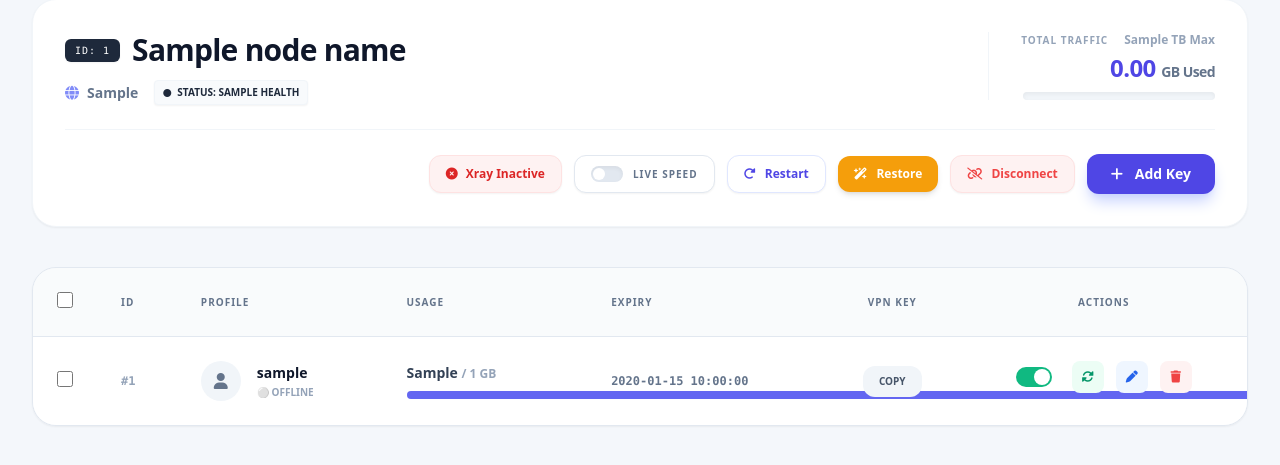
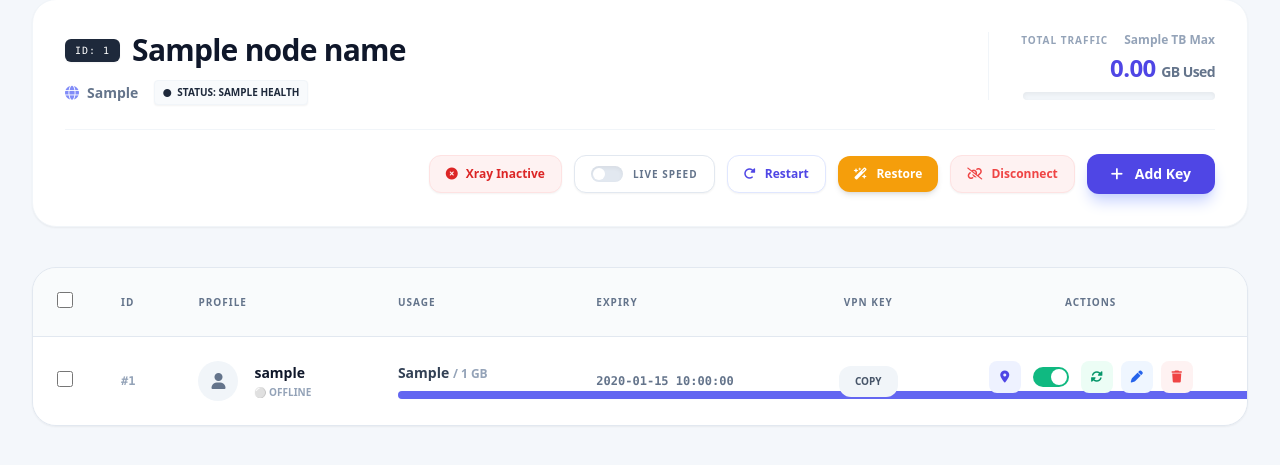
Before and after one commit to chitaw2000/PanelMaster, a Flask app: template templates/node.html in a window 1280 px wide. Shown: the part 124-589 px from the top of the page. Run offline with Flask 3, Linux system fonts and the light colour scheme; the visitor is signed in with stand-in values (Sample User, id 1); the template is opened without the code that fills it: most values are stand-ins (such as "Sample title", 1, 10 or a date in 2020); parts of the project's set-up code (start-up, migrations or seed data) failed here and were passed over; some libraries are stand-ins or nearby versions.

Commit message:
Update node.html

```diff
--- a/templates/node.html
+++ b/templates/node.html
@@ -16,7 +16,6 @@
 </head>
 <body class="bg-[#f4f7fb] font-sans pb-16 text-slate-800">
 
-<!-- 🚀 Top Navigation with Right Menu Bar -->
 <nav class="glass border-b border-slate-200/60 sticky top-0 z-40 mb-10 shadow-sm">
     <div class="max-w-7xl mx-auto px-6 lg:px-8 py-4 flex justify-between items-center">
         <a href="/" class="text-sm font-bold text-slate-600 hover:text-indigo-600 transition flex items-center bg-white px-4 py-2 rounded-xl shadow-sm border border-slate-100"><i class="fa-solid fa-arrow-left mr-2"></i> Dashboard</a>
@@ -94,8 +93,10 @@
         <td class="p-6"><div class="flex flex-col"><span class="font-black text-slate-700 text-sm">{{ u.used_gb_str }} <span class="text-xs text-slate-400">/ {{ u.total_gb }} GB</span></span><div class="w-28 h-2 bg-slate-100 rounded-full mt-2"><div class="h-full bg-indigo-500 rounded-full" style="width: {{ (u.used_bytes / (u.total_gb * 1024**3) * 100) if u.total_gb > 0 else 0 }}%"></div></div></div></td>
         <td class="p-6 font-mono text-xs font-bold text-slate-500">{{ u.expire_date }}</td>
         <td class="p-6 text-center"><textarea id="k_{{ loop.index }}" class="hidden">{{ u.actual_key }}</textarea><button type="button" onclick="copyK('k_{{ loop.index }}')" class="bg-slate-100 hover:bg-indigo-600 hover:text-white text-slate-600 px-4 py-2 rounded-xl text-[10px] font-black uppercase transition-colors">Copy</button></td>
-        <td class="p-6 text-center flex justify-center gap-3 items-center">
-            <label class="relative inline-flex items-center cursor-pointer mr-2"><input type="checkbox" class="sr-only peer" {% if not u.is_blocked %}checked{% endif %} onchange="submitToggle('{{ u.username }}')"><div class="w-9 h-5 bg-slate-200 rounded-full peer peer-checked:after:translate-x-full after:absolute after:top-[2px] after:left-[2px] after:bg-white after:rounded-full after:h-4 after:w-4 after:transition-all peer-checked:bg-emerald-500"></div></label>
+        <td class="p-6 text-center flex justify-center gap-2 items-center">
+            <!-- 🚀 THE FIX: View IP Button added here -->
+            <button type="button" onclick="openIpModal('{{ u.username }}')" class="bg-indigo-50 text-indigo-600 hover:bg-indigo-600 hover:text-white w-8 h-8 rounded-lg flex items-center justify-center transition-colors" title="View Active IPs"><i class="fa-solid fa-location-dot text-xs"></i></button>
+            <label class="relative inline-flex items-center cursor-pointer mx-1"><input type="checkbox" class="sr-only peer" {% if not u.is_blocked %}checked{% endif %} onchange="submitToggle('{{ u.username }}')"><div class="w-9 h-5 bg-slate-200 rounded-full peer peer-checked:after:translate-x-full after:absolute after:top-[2px] after:left-[2px] after:bg-white after:rounded-full after:h-4 after:w-4 after:transition-all peer-checked:bg-emerald-500"></div></label>
             <button type="button" onclick="openRenew('{{ u.username }}')" class="bg-emerald-50 text-emerald-600 hover:bg-emerald-500 hover:text-white w-8 h-8 rounded-lg flex items-center justify-center transition-colors"><i class="fa-solid fa-rotate text-xs"></i></button>
             <button type="button" onclick="openM('{{ u.username }}', '{{ u.total_gb }}', '{{ u.expire_date }}')" class="bg-blue-50 text-blue-600 hover:bg-blue-600 hover:text-white w-8 h-8 rounded-lg flex items-center justify-center transition-colors"><i class="fa-solid fa-pen text-xs"></i></button>
             <button type="button" onclick="if(confirm('Delete {{ u.username }}?')) submitDelete('{{ u.username }}');" class="bg-red-50 text-red-500 hover:bg-red-500 hover:text-white w-8 h-8 rounded-lg flex items-center justify-center transition-colors"><i class="fa-solid fa-trash text-xs"></i></button>
@@ -120,11 +121,26 @@
 
 <div id="installPromptModal" class="hidden fixed inset-0 glass-dark flex items-center justify-center p-4 z-50"><div class="bg-white rounded-3xl p-8 w-[400px] shadow-2xl text-center border border-slate-100"><h2 class="text-2xl font-black mb-2">Node Added!</h2><p class="text-slate-500 text-sm font-bold mb-6">Setup Xray-Core automatically.</p><div class="mb-6 p-4 rounded-xl bg-slate-50 border border-slate-200"><p id="sshStatusText" class="font-bold text-slate-600">Checking SSH...</p><div id="sshInstructions" class="hidden mt-4 text-left border-t border-slate-200 pt-4"><p class="text-red-500 font-black text-xs">SSH Not Connected</p><p class="text-slate-600 text-[10px] mt-1">Add Master Server's Public Key to Node.</p><button type="button" onclick="checkSSH()" class="mt-3 w-full bg-slate-800 text-white px-4 py-2 rounded-lg text-xs font-bold">Check Again</button></div></div><form id="installForm" method="POST"><div class="flex gap-3 justify-center"><button type="button" onclick="document.getElementById('installPromptModal').classList.add('hidden')" class="bg-slate-100 px-6 py-3 font-bold text-slate-500 rounded-xl w-full">Later</button><button type="submit" id="installBtn" disabled class="bg-indigo-600 text-white px-8 py-3 rounded-xl font-bold w-full opacity-50">Install Xray</button></div></form></div></div>
 
+<!-- 🚀 THE FIX: IP Tracker Modal Box -->
+<div id="ipModal" class="hidden fixed inset-0 glass-dark flex items-center justify-center p-4 z-[90] transition-all">
+    <div class="bg-white rounded-3xl p-8 w-[400px] shadow-2xl border border-slate-100">
+        <h2 class="text-xl font-black mb-2 text-slate-800 flex items-center gap-2"><i class="fa-solid fa-location-dot text-indigo-500"></i> Active Connections</h2>
+        <p class="text-xs font-bold text-slate-500 mb-6 bg-slate-50 p-2 rounded truncate border border-slate-100">User: <span id="ipModalUser" class="text-indigo-600 font-black tracking-wider"></span></p>
+        <div id="ipModalContent" class="space-y-3 min-h-[100px] max-h-[300px] overflow-y-auto pr-1">
+            <!-- Dynamic Content -->
+        </div>
+        <div class="mt-6 flex justify-end border-t border-slate-100 pt-4">
+            <button type="button" onclick="document.getElementById('ipModal').classList.add('hidden')" class="bg-slate-100 hover:bg-slate-200 text-slate-600 px-6 py-2.5 rounded-xl font-bold transition shadow-sm">Close</button>
+        </div>
+    </div>
+</div>
+
 <script>
-// 🚀 ALL REQUIRED JS FUNCTIONS ARE HERE 100% INTACT
+// 🚀 Dropdown Toggle & Auto Close
 function toggleDropdown(){document.getElementById('topMenu').classList.toggle('hidden');}
 window.onclick=function(e){if(!e.target.closest('.dropdown-container')){let d=document.getElementById("topMenu");if(d&&!d.classList.contains('hidden'))d.classList.add('hidden');}}
 
+// 🚀 Bulk Selection
 function updateBulkUI(){const c=document.querySelectorAll('input[name="usernames"]:checked').length;const d=document.getElementById('bulkActions');if(c>0){d.classList.remove('hidden');document.getElementById('selCount').innerText=c;}else{d.classList.add('hidden');}}
 const CURRENT_NODE_ID = "{{ node_id }}"; let speedInterval=null; let lastStats={}; let lastTime=0; let checkNodeId = '';
 
@@ -140,6 +156,36 @@ async function checkXrayStatus(){try{const res=await fetch('/api/check_xray/'+CU
 function toggleSpeedMonitor(){const e=document.getElementById('speedToggle').checked;localStorage.setItem('speedToggleState_'+CURRENT_NODE_ID,e);const tags=document.querySelectorAll('.live-speed-tag');if(e){tags.forEach(el=>el.classList.remove('hidden'));lastTime=Date.now();fetchStats();speedInterval=setInterval(fetchStats,2000);}else{tags.forEach(el=>el.classList.add('hidden'));clearInterval(speedInterval);lastStats={};}}
 async function fetchStats(){try{const res=await fetch('/api/stats/'+CURRENT_NODE_ID);const json=await res.json();if(json.status==='ok'){const now=Date.now();const td=(now-lastTime)/1000;const cs=json.data;for(const u in cs){if(lastStats[u]!==undefined){const bd=cs[u]-lastStats[u];let s=0;if(bd>0&&td>0)s=bd/td;let str="0 B/s";if(s>1024*1024)str=(s/(1024*1024)).toFixed(2)+" MB/s";else if(s>1024)str=(s/1024).toFixed(2)+" KB/s";else if(s>0)str=s.toFixed(0)+" B/s";const el=document.getElementById('speed_'+u);if(el){el.innerText=str;el.classList.add('text-emerald-500');setTimeout(()=>el.classList.remove('text-emerald-500'),500);}}}lastStats=cs;lastTime=now;}}catch(e){}}
 
+// 🚀 THE FIX: IP Tracker Async Function
+async function openIpModal(username) {
+    document.getElementById('ipModalUser').innerText = username;
+    document.getElementById('ipModalContent').innerHTML = '<div class="flex flex-col items-center justify-center py-6 text-slate-400"><i class="fa-solid fa-circle-notch fa-spin text-2xl mb-3 text-indigo-500"></i><p class="text-xs font-bold uppercase tracking-widest">Scanning Network...</p></div>';
+    document.getElementById('ipModal').classList.remove('hidden');
+    try {
+        const res = await fetch('/api/user_ip/' + username);
+        const json = await res.json();
+        let html = '';
+        if(json.status === 'success' && json.data.length > 0) {
+            json.data.forEach(item => {
+                html += `<div class="bg-slate-50 border border-slate-100 p-3 rounded-xl flex items-center gap-3 hover:bg-indigo-50 transition-colors">
+                            <div class="w-8 h-8 rounded-lg bg-indigo-100 text-indigo-500 flex items-center justify-center shrink-0 shadow-inner"><i class="fa-solid fa-globe text-xs"></i></div>
+                            <div class="truncate">
+                                <p class="text-sm font-black text-slate-700 font-mono">${item.ip}</p>
+                                <p class="text-[10px] font-bold text-slate-500 truncate mt-0.5">${item.location}</p>
+                            </div>
+                         </div>`;
+            });
+        } else if (json.status === 'success') {
+            html = '<div class="text-center py-6"><div class="w-12 h-12 bg-slate-100 text-slate-300 rounded-full flex items-center justify-center mx-auto mb-2 text-xl shadow-inner"><i class="fa-solid fa-ghost"></i></div><p class="text-xs font-bold text-slate-400 uppercase tracking-widest">No Active Connections</p></div>';
+        } else {
+            html = '<p class="text-xs font-bold text-red-500 text-center py-4 bg-red-50 rounded-xl"><i class="fa-solid fa-triangle-exclamation mr-1"></i> Data Error</p>';
+        }
+        document.getElementById('ipModalContent').innerHTML = html;
+    } catch(e) {
+        document.getElementById('ipModalContent').innerHTML = '<p class="text-xs font-bold text-red-500 text-center py-4 bg-red-50 rounded-xl"><i class="fa-solid fa-wifi mr-1"></i> Connection Timeout</p>';
+    }
+}
+
 function openHealthModal(nid,ch){document.getElementById('healthNodeId').innerText=nid;let f=document.getElementById('setHealthForm');f.action="/set_node_health/"+nid;f.querySelectorAll('input[name="health"]').forEach(r=>{r.checked=(r.value===ch);});document.getElementById('setHealthModal').classList.remove('hidden');}
 function copyK(id){var t=document.getElementById(id);if(!t.value)return;var d=document.createElement("textarea");document.body.appendChild(d);d.value=t.value;d.select();document.execCommand("copy");document.body.removeChild(d);alert("✅ Copied to clipboard!");}
 function toggleMode(){let m=document.getElementById('creation_mode').value;document.getElementById('mode_single').classList.toggle('hidden',m!=='single');document.getElementById('mode_list').classList.toggle('hidden',m!=='list');document.getElementById('mode_pattern').classList.toggle('hidden',m!=='pattern');}
```
